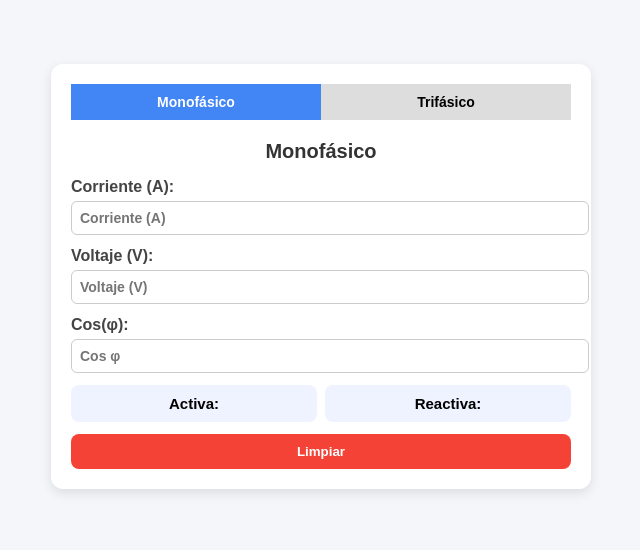
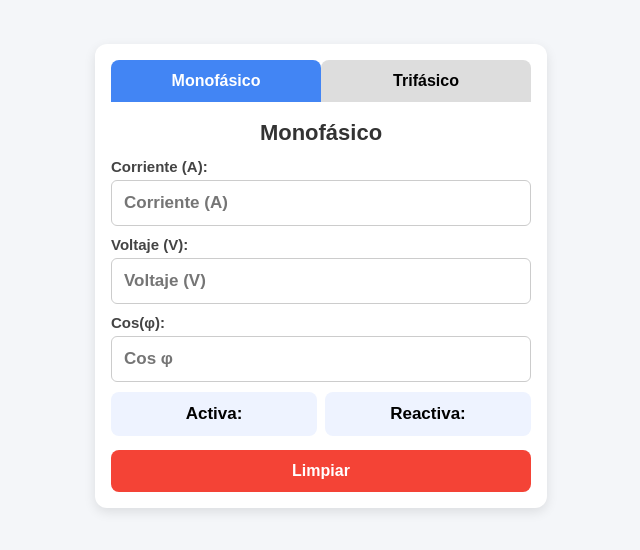
Before and after one commit to hassuser/power-calculator, a plain HTML site: page index.html in a window 1280 px wide. Shown: the part 124-674 px from the top of the page, without its empty margins (319-959 px from the left). Drawn offline with Linux system fonts and the light colour scheme.

Commit message:
Add files via upload
Update Fonts

```diff
--- a/index.html
+++ b/index.html
@@ -13,36 +13,39 @@
       align-items: center;
       height: 100vh;
       margin: 0;
+      font-size: 16px; /* Slightly larger base font */
     }
     .container {
       background: white;
-      padding: 20px;
+      padding: 16px;
       border-radius: 12px;
       box-shadow: 0 4px 12px rgba(0,0,0,0.1);
       width: 100%;
-      max-width: 500px;
+      max-width: 420px; /* Slightly narrower for mobile */
     }
     h2 {
       text-align: center;
-      margin-bottom: 15px;
+      margin-bottom: 12px;
       color: #333;
-      font-size: 20px;
+      font-size: 22px; /* Larger heading */
     }
     label {
       display: block;
-      margin-top: 12px;
+      margin-top: 10px;
       font-weight: bold;
       color: #444;
+      font-size: 15px; /* Slightly larger */
     }
     input {
       width: 100%;
-      padding: 8px;
+      padding: 12px;
       margin-top: 5px;
       border: 1px solid #ccc;
       border-radius: 6px;
-      font-size: 14px;
+      font-size: 17px; /* Larger input text */
       font-weight: bold;
       -moz-appearance: textfield;
+      box-sizing: border-box;
     }
     input::-webkit-outer-spin-button,
     input::-webkit-inner-spin-button {
@@ -51,24 +54,25 @@
     }
     .result {
       background: #eef3ff;
-      padding: 10px;
+      padding: 12px;
       border-radius: 8px;
-      font-size: 15px;
+      font-size: 17px; /* Larger result text */
       font-weight: bold;
       text-align: center;
     }
     .tabs {
       display: flex;
-      margin-bottom: 20px;
+      margin-bottom: 16px;
     }
     .tab-button {
       flex: 1;
-      padding: 10px;
+      padding: 12px;
       cursor: pointer;
       border: none;
       background: #ddd;
       font-weight: bold;
-      font-size: 14px;
+      font-size: 16px; /* Larger tab text */
+      border-radius: 8px 8px 0 0;
     }
     .tab-button.active {
       background: #4285f4;
@@ -80,29 +84,48 @@
       display: grid;
       grid-template-columns: repeat(3, 1fr);
       gap: 8px;
-      margin-bottom: 12px;
+      margin-bottom: 10px;
     }
     .phase-label {
       font-weight: bold;
       margin: 8px 0 4px;
       color: #666;
+      font-size: 15px;
     }
     .results-grid {
       display: grid;
-      grid-template-columns: 1fr 1fr; /* 2 columns */
+      grid-template-columns: 1fr 1fr;
       gap: 8px;
-      margin-top: 12px;
+      margin-top: 10px;
     }
     .clear-btn {
       width: 100%;
-      margin-top: 12px;
-      padding: 10px;
+      margin-top: 14px;
+      padding: 12px;
       background: #f44336;
       color: white;
       font-weight: bold;
       border: none;
       border-radius: 8px;
       cursor: pointer;
+      font-size: 16px;
+    }
+
+    @media (max-width: 480px) {
+      .container {
+        max-width: 98vw;
+        padding: 8px;
+      }
+      h2 {
+        font-size: 18px;
+      }
+      label, .phase-label {
+        font-size: 14px;
+      }
+      input, .result, .tab-button, .clear-btn {
+        font-size: 15px;
+        padding: 10px;
+      }
     }
   </style>
 </head>
```
